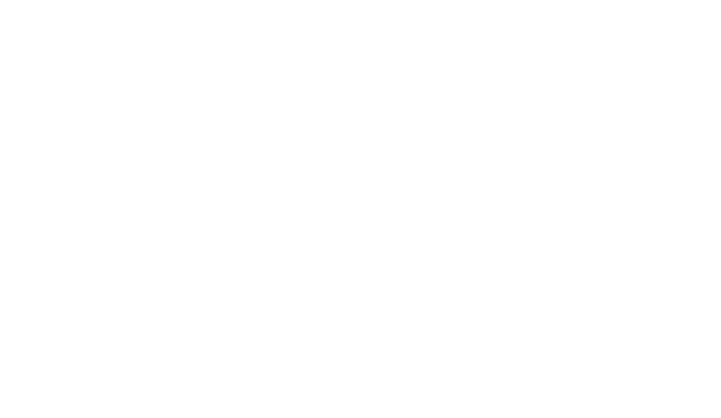
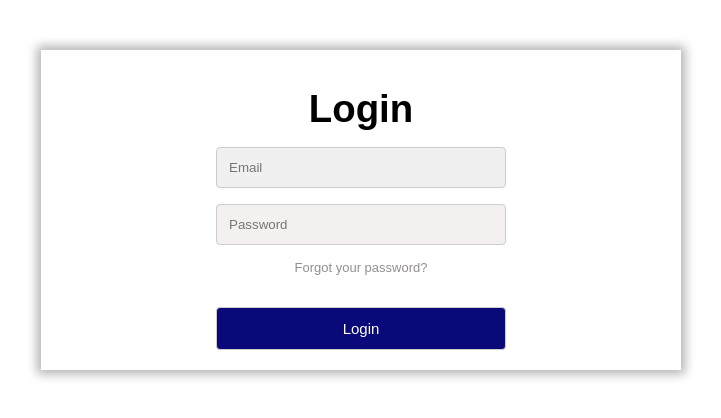
Before and after one commit to kalviumcommunity/Resource_Hub, a React (Vite) app in the folder client/Hub/: page /login in a window 1280 px wide. Before the commit this address had no page. Shown: the top 418 px of the page, without its empty margins (279-1000 px from the left). Built offline with nearby package versions, Linux system fonts and the light colour scheme.

Commit message:
module16-backend

```diff
--- a/client/Hub/src/App.css
+++ b/client/Hub/src/App.css
@@ -1,4 +1,3 @@
-
  .main-cointainer {
    display: flex;
    flex-direction: column;
@@ -8,9 +7,13 @@
 
  }
 
+ .header h2 {
+   margin-left: 3rem;
+ }
+
  .header {
    display: flex;
-  /* justify-content: space-between; */
+   justify-content: space-between;
    align-items: center;
    /* background-color: #edecec; */
    width: 100%;
@@ -20,17 +23,21 @@
    box-shadow: 0px 2px 4px rgba(0, 0, 0, 0.1);
 
  }
-.logo-img{
+
+ .logo-img {
    width: 250px;
    height: auto;
  }
+
  .logo {
    font-size: 30px;
    color: #ff0000;
    margin-left: 5vw;
  }
-.update{
-  background-color: rgb(255, 174, 0);
+
+ .update {
+   /* background-color: rgb(255, 174, 0); */
+   background-color: #090979;
    color: #ffffff;
    width: 100%;
    height: 2.5rem;
@@ -38,9 +45,18 @@
 
    font-size: 14px;
  }
-.delete{
+
+ .delete {
    margin-bottom: 1rem;
+   background-color: rgb(255, 174, 0);
+   color: white;
+   padding: 12px 20px;
+   border: none;
+   border-radius: 4px;
+   margin-top: .5rem;
+
  }
+
  .search-bar {
    padding: 0.25vw;
    border-radius: 5px 0 0 5px;
@@ -50,14 +66,24 @@
    padding: 10px;
    margin-bottom: 10px;
    border: 1px solid #ced4da;
-  margin-left: 10rem;
+   /* margin-left: 10rem; */
    border-radius: 5px;
-  margin-top: .5vw;
+   margin-top: 1.5vw;
  }
-.Add{
-margin-left: 15rem;
+
+ .Add {
+   /* margin-left: 15rem; */
    width: 8rem;
-margin-top: -.9rem;
+   margin-top: 19rem;
+   box-shadow: 0px 0px 8px 2px rgba(0, 0, 0, 0.3);
+   background-color: #090979;
+   color: white;
+   padding: 12px 20px;
+   border: none;
+   border-radius: 4px;
+   cursor: pointer;
+   float: right;
+   margin-top: 10px;
  }
 
  .Register {
@@ -253,6 +279,7 @@ body {
    article {
      container: card/inline-size;
    }
+
    .article-body p {
      display: none;
    }
@@ -264,14 +291,17 @@ body {
      grid-template-columns: 100px 1fr;
      gap: 16px;
    }
+
    .article-body {
      padding-left: 0;
    }
+
    figure {
      width: 100%;
      height: 100%;
      overflow: hidden;
    }
+
    figure img {
      height: 100%;
      aspect-ratio: 1;
@@ -288,6 +318,7 @@ body {
    white-space: nowrap;
    width: 1px;
  }
+
  @media only screen and (max-width: 768px) {
    .header {
      flex-direction: column;
@@ -304,12 +335,14 @@ body {
      justify-content: center;
      height: 8vw;
    }
+
    .book h2 {
      font-size: 3vw;
      left: 2rem;
      color: #333333;
      margin-bottom: 1vw;
    }
+
    .book p {
      font-size: 3vw;
      left: 2rem;
--- a/client/Hub/src/App.jsx
+++ b/client/Hub/src/App.jsx
@@ -4,6 +4,8 @@ import HUB from './components/HUB';
 import './App.css';
 import Add from './components/Add'
 import Update from './components/Update';
+import Login from './components/login';
+import Signup from './components/signup';
 
 function App() {
 
@@ -16,6 +18,8 @@ function App() {
         <Route path="/" element={<HUB />} />
         <Route path="/add" element={<Add />} />
         <Route path='/Update/:id' element={<Update />} />
+        <Route path="/login" element={<Login />} />
+        <Route path="/signup" element={< Signup/>} />
 
 
 
--- a/client/Hub/src/components/Add.css
+++ b/client/Hub/src/components/Add.css
@@ -18,6 +18,7 @@
     width: 100%;
     padding: 12px;
     border: 1px solid #ccc;
+
     border-radius: 4px;
     resize: vertical;
   }
@@ -26,20 +27,13 @@
     padding: 12px 12px 12px 0;
     display: inline-block;
   }
-
-  input[type=submit],button {
-    background-color: #18d518;
-    color: white;
-    padding: 12px 20px;
-    border: none;
-    border-radius: 4px;
-    cursor: pointer;
-    float: right;
-    margin-top: 10px;
-  }
+ button{
+  background-color: rgb(11, 208, 38);
+ }
 
   button[type=submit]:hover {
     background-color: hsl(209, 78%, 47%);
+
   }
 
   .container {
@@ -62,6 +56,7 @@
   .submit-button:hover{
     background-color: hsl(216, 100%, 41%);
     transition-duration: 1s;
+    color: #f2f2f2;
 
 
 
--- a/client/Hub/src/components/HUB.jsx
+++ b/client/Hub/src/components/HUB.jsx
@@ -42,16 +42,23 @@ function HUB() {
   return (
     <div className="main-container">
       <div className="header">
-        <h2>Resource </h2><h2 className="logo-name">Hub</h2>
+        <h2>Resource Hub</h2>
 
         <input
           placeholder="🔍 Enter the book name"
           list="suggestions"
           className="search-bar"
         />
-        <Link className="Add" to="/add">
-          <button>Add</button>
+        <Link  to="/signup">
+          <button className="Add">Sign up</button>
         </Link>
+        <Link  to="/login">
+          <button className="Add">Login</button>
+        </Link>
+        <Link  to="/add">
+          <button className="Add">Add</button>
+        </Link>
+
       </div>
 
       <div className="List-books">
--- /dev/null
+++ b/client/Hub/src/components/login.css
@@ -0,0 +1,65 @@
+ .login-container{
+    box-shadow: 0px 0px 10px 4px rgba(0, 0, 0, 0.3);
+    height: auto;
+    /* to make the div in center */
+    width: 30%;
+    margin: auto;
+    width: 50%;
+    padding: 10px;
+    margin-top: 50px;
+
+ }
+ .login{
+    text-align: center;
+
+ }
+ .signup{
+
+    width: 50%;
+    margin: auto;
+    width: 50%;
+    padding: 10px;
+ }
+ .login-input1{
+    /* width: 50%; */
+    background-color: rgb(241, 240, 240);
+    border: none;
+    /* box-shadow: 0px 0px 10px 4px rgba(0, 0, 0, 0.1); */
+
+
+
+ }
+ .login-input2{
+    background-color: rgb(244, 240, 240);
+    border: none;
+    /* box-shadow: 0px 0px 10px 4px rgba(0, 0, 0, 0.1); */
+    margin-top: 1rem;
+
+
+ }
+ .Logininput{
+    width: 80%;
+
+    margin: auto;
+    width: 50%;
+    padding: 10px;
+
+ }
+ .forgot{
+    width: 100%;
+    margin-top: 3rem;
+    margin: auto;
+    font-size:13px;
+    padding: 10px;
+    text-align: center;
+    color: rgb(146, 143, 143);
+
+ }
+ .login-button{
+    background-color: #090979;
+    color: white;
+    font-size: 15px;
+    margin-top: 1rem;
+
+
+ }
--- /dev/null
+++ b/client/Hub/src/components/login.jsx
@@ -0,0 +1,29 @@
+import React from 'react';
+import './login.css';
+
+const Login = () => {
+    return (
+        <div>
+            <div className='login-container'>
+                <div className='Logininput'>
+                <h1 className='login'>Login</h1>
+                    <input className='login-input1' type="text" placeholder='Email' />
+                    <input className='login-input2' type="text" placeholder='Password' />
+                    <p className='forgot'>Forgot your password?</p>
+                    <button className='login-button'>Login</button>
+                </div>
+
+
+
+
+
+
+
+            </div>
+
+        </div>
+
+    );
+}
+
+export default Login;
--- /dev/null
+++ b/client/Hub/src/components/signup.css
@@ -0,0 +1,73 @@
+.signup-container{
+    box-shadow: 0px 0px 10px 4px rgba(0, 0, 0, 0.3);
+    height: auto;
+    /* to make the div in center */
+    width: 30%;
+    margin: auto;
+    width: 50%;
+    padding: 10px;
+    margin-top: 50px;
+
+ }
+ .signup{
+    text-align: center;
+
+ }
+ .signup{
+
+    width: 50%;
+    margin: auto;
+    width: 50%;
+    padding: 10px;
+ }
+ .signup-input1{
+    /* width: 50%; */
+    background-color: rgb(241, 240, 240);
+    border: none;
+    margin-top: 1rem;
+    /* box-shadow: 0px 0px 10px 4px rgba(0, 0, 0, 0.1); */
+
+
+
+ }
+ .signup-input2{
+    background-color: rgb(244, 240, 240);
+    border: none;
+    /* box-shadow: 0px 0px 10px 4px rgba(0, 0, 0, 0.1); */
+    margin-top: 1rem;
+
+
+ }
+ .signup-input3{
+    background-color: rgb(244, 240, 240);
+    border: none;
+    /* box-shadow: 0px 0px 10px 4px rgba(0, 0, 0, 0.1); */
+    margin-top: 1rem;
+
+ }
+ .signupinput{
+    width: 80%;
+
+    margin: auto;
+    width: 50%;
+    padding: 10px;
+
+ }
+ .forgot{
+    width: 100%;
+    margin-top: 3rem;
+    margin: auto;
+    font-size:13px;
+    padding: 10px;
+    text-align: center;
+    color: rgb(146, 143, 143);
+
+ }
+ .signup-button{
+    background-color: #090979;
+    color: white;
+    font-size: 15px;
+    margin-top: 1rem;
+
+
+ }
--- /dev/null
+++ b/client/Hub/src/components/signup.jsx
@@ -0,0 +1,29 @@
+import React from 'react';
+import './signup.css';
+
+const signup = () => {
+    return (
+        <div>
+            <div className='signup-container'>
+                <div className='signupinput'>
+                    <h1 className='signup'>Signup</h1>
+                    <input className='signup-input1' type="text" placeholder='Name' />
+                    <input className='signup-input2' type="text" placeholder='Password' />
+                    {/* <p className='forgot'>Forgot your password?</p> */}
+                    <button className='signup-button'>Sign up</button>
+                </div>
+
+
+
+
+
+
+
+            </div>
+
+        </div>
+
+    );
+}
+
+export default signup;
```
Also changed, not shown: 2 other files (tests, documents, lock files or other folders). Lines whose indentation alone changed are shown as unchanged.
